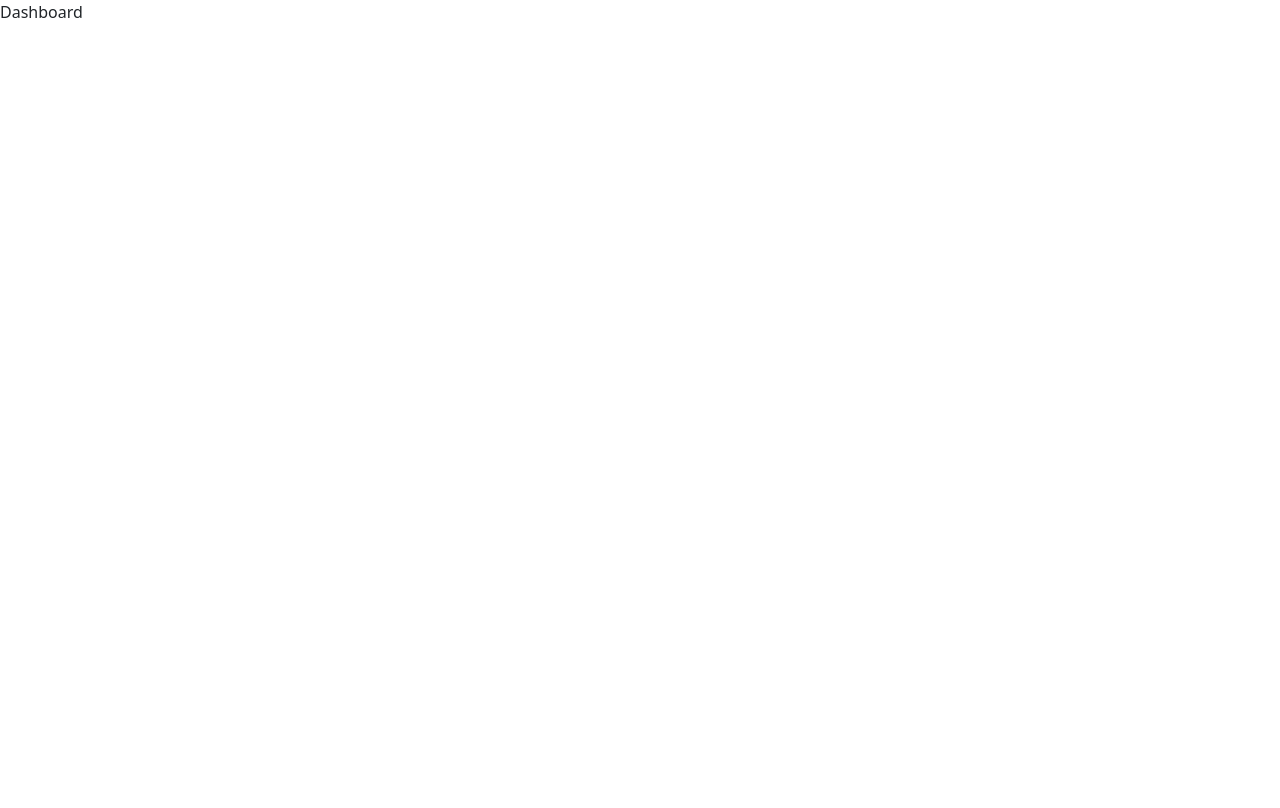
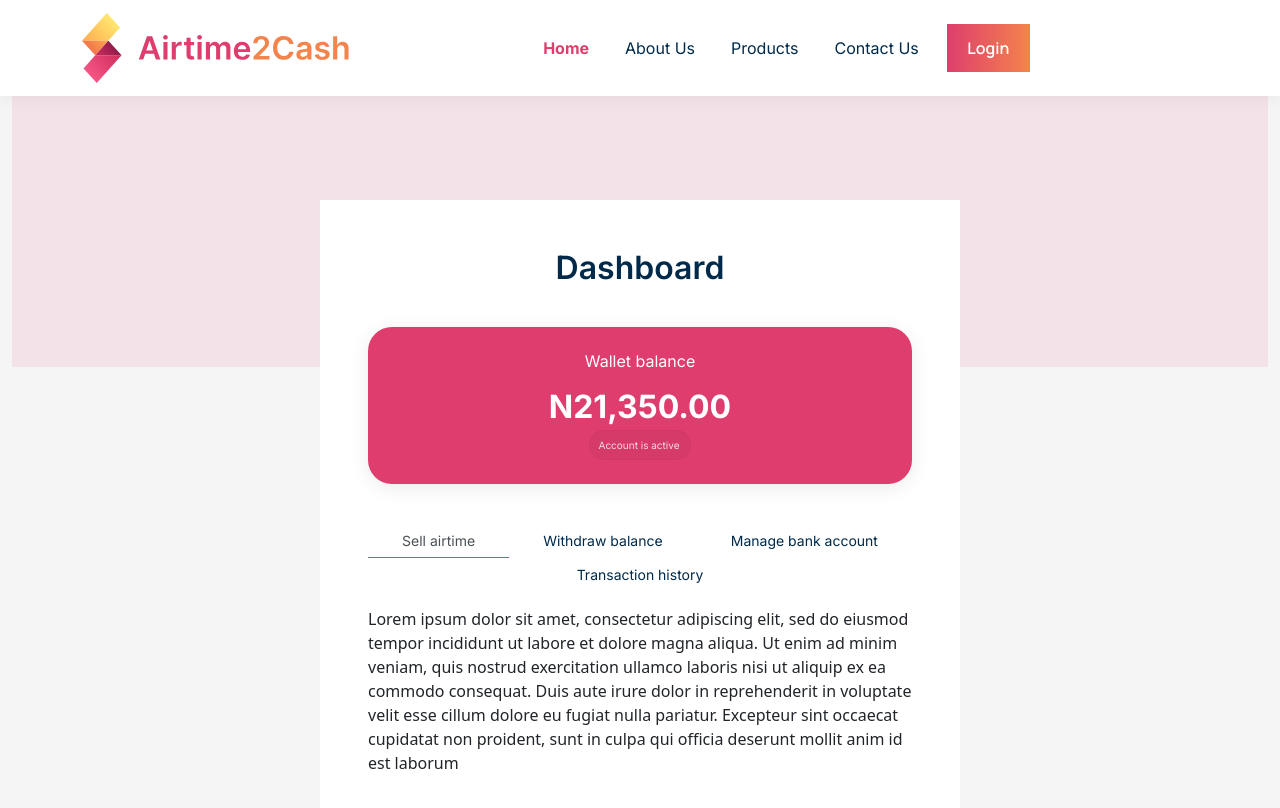
Before and after one commit to AnuOderinlo/airtimeToCash, a React (Create React App) app in the folder frontend/: page /dashboard in a window 1280 px wide. Shown: the top 808 px of the page. Built offline with nearby package versions, Linux system fonts and the light colour scheme.

Commit message:
feat:Dashboard layout created and avatar linked to update profile page

```diff
--- a/frontend/src/App.js
+++ b/frontend/src/App.js
@@ -9,7 +9,7 @@ import ResetPassword from './pages/ResetPassword';
 import LandingPage from './pages/LandingPage';
 import { Signup } from './components/Signup/Signup';
 import './App.css';
-import Dashboard from './pages/Dashboard';
+import Dashboard from './components/Dashboard/Dashboard';
 
 function App() {
   return (
--- /dev/null
+++ b/frontend/src/components/Dashboard/Dashboard.css
@@ -0,0 +1,243 @@
+.dashboard-form {
+    display: flex;
+    flex-direction: column;
+}
+
+.mt-3 {
+    margin-top: 3rem;
+}
+
+.backdrop,
+.backdrop * {
+    box-sizing: border-box;
+}
+
+.backdrop {
+    background: rgba(222, 61, 109, 0.10);
+    width: 100%;
+    height: 271px;
+    position: relative;
+}
+
+.dashboard,
+.dashboard * {
+    box-sizing: border-box;
+}
+
+.dashboard {
+    background: transparent;
+    height: 1500px;
+
+}
+
+.dashboard-card {
+    display: flex;
+    flex-direction: column;
+    /* gap: 20px; */
+    align-items: center;
+    justify-content: flex-start;
+    /* position: absolute; */
+    left: 347px;
+    top: 184px;
+}
+
+.dashboard-card-padding {
+    background: #ffffff;
+    display: flex;
+    /* flex-direction: column; */
+    /* gap: 40px; */
+    align-items: center;
+    justify-content: center;
+    flex-shrink: 0;
+    position: absolute;
+    top: 200px;
+
+
+}
+
+.dashboard-box {
+    flex-shrink: 0;
+    position: relative;
+    display: flex;
+    flex-direction: column;
+    gap: 40px;
+    position: relative;
+    align-items: center;
+}
+.dashboard-heading-text{
+    font-family: 'Inter';
+    font-style: normal;
+    font-weight: 600;
+    font-size: 32px;
+    line-height: 39px;
+    color: #012A4A;
+}
+
+.frame-8589 {
+    display: flex;
+    flex-direction: row;
+    gap: 12px;
+    align-items: center;
+    justify-content: flex-start;
+    flex-shrink: 0;
+    position: relative;
+}
+
+.larkef-x-rareblocks-_-logo--31-1 {
+    flex-shrink: 0;
+    position: relative;
+    overflow: visible;
+}
+
+.airtime2cash {
+    text-align: left;
+    font: 600 16px 'Inter';
+    position: relative;
+}
+
+.airtime2cash-span {
+    color: #de3d6d;
+    font: 600 16px 'Inter';
+}
+
+.airtime2cash-span2 {
+    color: #f5844c;
+    font: 600 16px 'Inter';
+}
+
+.frame-8558 {
+    display: flex;
+    flex-direction: column;
+    gap: 40px;
+    align-items: flex-start;
+    justify-content: flex-start;
+    flex-shrink: 0;
+    position: relative;
+}
+
+.wallet-section,
+.wallet-section * {
+  box-sizing: border-box;
+}
+
+.wallet-section {
+  background: #de3d6d;
+  border-radius: 24px;
+  padding: 24px 24px 24px 24px;
+  display: flex;
+  flex-direction: column;
+  gap: 4px;
+  align-items: center;
+  justify-content: center;
+  flex-shrink: 0;
+  position: relative;
+  box-shadow: 0px 4px 20px 0px rgba(0, 0, 0, 0.08);
+}
+
+.wallet-card {
+  display: flex;
+  flex-direction: column;
+  gap: 4px;
+  align-items: center;
+  justify-content: flex-start;
+  flex-shrink: 0;
+  position: relative;
+}
+
+.wallet-details {
+  display: flex;
+  flex-direction: column;
+  gap: 16px;
+  align-items: center;
+  justify-content: flex-start;
+  flex-shrink: 0;
+  position: relative;
+}
+
+.wallet-balance {
+  color: #ffffff;
+  text-align: left;
+  font: 400 16px 'Inter';
+  position: relative;
+}
+
+.wallet-balance-amount {
+  color: #ffffff;
+  text-align: left;
+  font: 700 32px 'Inter';
+  position: relative;
+}
+
+.account-status {
+  background: rgba(0, 0, 0, 0.05);
+  border-radius: 100px;
+  border: solid rgba(0, 0, 0, 0.04);
+  border-width: 1px;
+  opacity: 0.800000011920929;
+  padding: 8px 10px 8px 8px;
+  display: flex;
+  flex-direction: row;
+  gap: 10px;
+  align-items: center;
+  justify-content: center;
+  flex-shrink: 0;
+  position: relative;
+}
+
+.account-is-active {
+  color: #ffffff;
+  text-align: left;
+  font: 400 10px 'Inter';
+  position: relative;
+}
+
+.nav-tabs .nav-link{
+    font-family: 'Inter';
+    font-style: normal;
+    font-weight: 400;
+    font-size: 14px;
+    line-height: 17px;
+    color: #012A4A;
+}
+
+
+.nav-tabs {
+    --bs-nav-tabs-border-width: 0px;
+    --bs-nav-tabs-border-color: transparent;
+    --bs-nav-tabs-border-radius: 0px;
+    --bs-nav-tabs-link-hover-border-color: transparent;
+    --bs-nav-tabs-link-active-color: #495057;
+    --bs-nav-tabs-link-active-bg: #transparent;
+    --bs-nav-tabs-link-active-border-color: transparent;
+    border-bottom: none;
+}
+
+.nav-tabs .nav-link.active {
+    border-bottom: 1px solid #DE3D6D;;
+}
+/*  Small devices (landscape phones, 576px and up) */
+@media (min-width: 576px) {
+    .dashboard {
+        background: transparent;
+        height: 1500px;
+
+    }
+ }
+
+/*  Medium devices (tablets, 768px and up) */
+@media (min-width: 768px) {
+    .dashboard {
+        background: #f5f5f5;
+        height: 1500px;
+
+    }
+ }
+
+/*  Large devices (desktops, 992px and up) */
+@media (min-width: 992px) { }
+
+ /* X-Large devices (large desktops, 1200px and up) */
+@media (min-width: 1200px) { }
+
+ /* XX-Large devices (larger desktops, 1400px and up) */
+@media (min-width: 1400px) { }
--- /dev/null
+++ b/frontend/src/components/Dashboard/Dashboard.jsx
@@ -0,0 +1,100 @@
+
+import './Dashboard.css';
+import { useEffect, useState } from 'react';
+import Logo from '../Utils/Logo/Logo';
+import InputField from '../Utils/Input/Input';
+import { Button } from '../Utils/Button/Button';
+import FileUpload from '../Utils/FileUpload/FileUpload';
+import { ToastContainer, toast } from 'react-toastify';
+import 'react-toastify/dist/ReactToastify.css';
+import { NavBarDashboard } from '../NavBarDashboard/NavBarDashboard';
+import React from 'react';
+import { mainAxios } from '../Axios/Axios';
+
+
+import Modal from 'react-modal';
+import '../Utils/Modal/ModalUtil.css'
+import { ModalUtil } from '../Utils/Modal/ModalUtil';
+import 'bootstrap/dist/css/bootstrap.css';
+import Tab from 'react-bootstrap/Tab';
+import Tabs from 'react-bootstrap/Tabs';
+
+import LoremIpsum from './LoremIpsum';
+
+const Dashboard = () => {
+
+    const userDetails = {
+        firstname: localStorage.getItem("firstname"),
+        lastname: localStorage.getItem("lastname"),
+        phoneNumber: localStorage.getItem("phoneNumber"),
+        username: localStorage.getItem("username"),
+        id: localStorage.getItem("id"),
+        avatar: localStorage.getItem("avatar")
+    }
+
+    return (
+        <>
+            <div>
+                <ToastContainer />
+            </div>
+            <NavBarDashboard className="container-fluid" uploadUrl={userDetails.avatar} firstname={userDetails.firstname} />
+            <div className="dashboard container-fluid">
+                <div className="container-fluid backdrop d-none d-md-block">
+                </div>
+                <div className="row dashboard-card mt-3">
+                    <div className=" col-xs-12 col-md-6 dashboard-card-padding p-md-5">
+                        <div className="dashboard-box col-12">
+                            <div className="dashboard-heading-text">
+                                Dashboard
+                            </div>
+                            <div class="wallet-section col-12">
+                                <div class="wallet-card">
+                                    <div class="wallet-details">
+                                        <div class="wallet-balance">
+                                            Wallet balance
+                                        </div>
+                                        <div class="wallet-balance-amount">
+                                            N21,350.00
+                                        </div>
+                                    </div>
+                                    <div class="account-status">
+                                        <div class="account-is-active">
+                                            Account is active
+                                        </div>
+                                    </div>
+                                </div>
+                            </div>
+                            <div className="">
+                            <Tabs
+                                defaultActiveKey="sell-airtime"
+                                id="dashboard-tabs"
+                                className="mb-3"
+                                fill
+                            >
+                                <Tab eventKey="sell-airtime" title="Sell airtime">
+                                    <LoremIpsum />
+                                </Tab>
+                                <Tab eventKey="withdraw-balance" title="Withdraw balance">
+                                    <LoremIpsum />
+                                </Tab>
+                                <Tab eventKey="manage-bank-account" title="Manage bank account">
+                                    <LoremIpsum />
+                                </Tab>
+                                <Tab eventKey="transaction-history" title="Transaction history">
+                                    <LoremIpsum />
+                                </Tab>
+                            </Tabs>
+                        </div>
+
+                        </div>
+
+                    </div>
+
+                </div>
+            </div>
+
+        </>
+    )
+}
+
+export default Dashboard
--- /dev/null
+++ b/frontend/src/components/Dashboard/LoremIpsum.jsx
@@ -0,0 +1,11 @@
+import React from 'react'
+
+function LoremIpsum() {
+  return (
+    <div>
+        Lorem ipsum dolor sit amet, consectetur adipiscing elit, sed do eiusmod tempor incididunt ut labore et dolore magna aliqua. Ut enim ad minim veniam, quis nostrud exercitation ullamco laboris nisi ut aliquip ex ea commodo consequat. Duis aute irure dolor in reprehenderit in voluptate velit esse cillum dolore eu fugiat nulla pariatur. Excepteur sint occaecat cupidatat non proident, sunt in culpa qui officia deserunt mollit anim id est laborum
+    </div>
+  )
+}
+
+export default LoremIpsum
--- a/frontend/src/components/NavBarDashboard/NavBarDashboard.jsx
+++ b/frontend/src/components/NavBarDashboard/NavBarDashboard.jsx
@@ -9,17 +9,15 @@ import { Button } from '../Utils/Button/Button';
 import userImage from '../../images/user.svg';
 import './NavBarDashboard.css';
 import { useState } from 'react';
+import { useNavigate } from 'react-router-dom';
 
 export const NavBarDashboard = ({ setToggleModal, uploadUrl, firstname }) => {
 
-    // const [classToUse, setClassToUse] = useState("")
+    const navigate =  useNavigate();
 
-    // if (firstname) {
-    //     setClassToUse("")
-    // } else {
-    //     setClassToUse("")
-    // }
-
+    const handeClick = () =>{
+        navigate("/update")
+    }
     return (
 
         <Navbar expand="lg">
@@ -46,8 +44,8 @@ export const NavBarDashboard = ({ setToggleModal, uploadUrl, firstname }) => {
                             <Nav.Link className="ms-auto" href="#">
                                 <div className="frame-8591">
                                     <div className="user">
-                                        <div className="user-thumb" onClick={() => setToggleModal(true)}>
-                                            <img src={uploadUrl} alt="" />
+                                        <div className="user-thumb" onClick={handeClick}>
+                                            <img src={uploadUrl} alt="avatar" />
                                         </div>
                                         <div className="user-name">
                                             {firstname}
```
